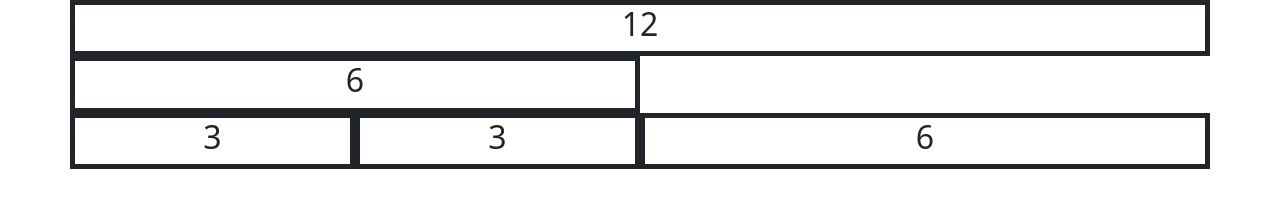
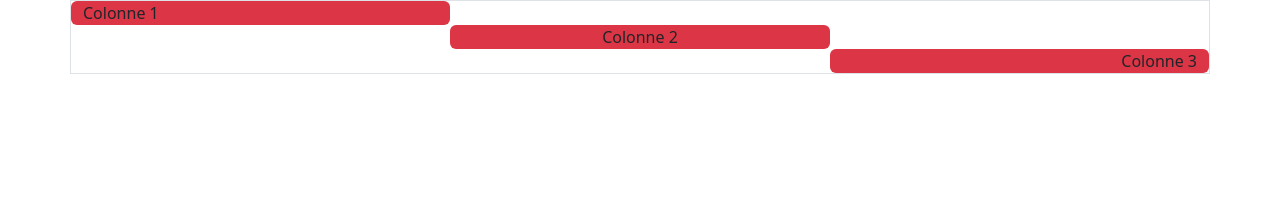
Before and after one commit to clementbourguet/row, a plain HTML site: page index.html in a window 1280 px wide. Drawn offline with nearby package versions, Linux system fonts and the light colour scheme.

Commit message:
row commit

```diff
--- a/index.html
+++ b/index.html
@@ -1,29 +1,25 @@
 <!DOCTYPE html>
 <html lang="fr">
-<head>
-    <meta charset="UTF-8">
-    <meta name="viewport" content="width=device-width, initial-scale=1.0">
-    <title>TP grille Clément</title>
+  <head>
+    <meta charset="UTF-8" />
+    <meta name="viewport" content="width=device-width, initial-scale=1.0" />
+    <title>TP row</title>
     <link rel="stylesheet" href="/css/bootstrap.min.css">
-    <link rel="stylesheet" href="/css/style.css">
-</head>
-<body>
-<div class="container">
-    <div class="row ">
-        <div class="col-12 border border-5 border-dark text-center"><h2>12</h2></div>
-        <div class="col-6 border border-5 border-dark text-center"><h2>6</h2></div>
-    </div>
-    <div class="row">
-<div class="col-3 border border-5 border-dark text-center"><h2>3</h2></div>
-<div class="col-3 border border-5 border-dark text-center"><h2>3</h2></div>
-<div class="col-6 border border-5 border-dark text-center"><h2>6</h2></div>
+    <link rel="stylesheet" href="./css/style.css"/>
+  </head>
+  <body>
+    <div class="container border">
+      <div class="row justify-content-start">
+        <div class="col-4 text-start bg-danger rounded">Colonne 1</div>
+      </div>
+      <div class="row justify-content-center">
+        <div class="col-4 text-center bg-danger rounded">Colonne 2</div>
+      </div>
+      <div class="row justify-content-end">
+        <div class="col-4 text-end bg-danger rounded">Colonne 3</div>
+      </div>
     </div>
 
-
-
-
-
-</div>
-    <script src="bootstrap/js/bootstrap.bundle.min.js"></script>
-</body>
+    <script src="/js/bootstrap.bundle.min.js"></script>
+  </body>
 </html>
```
